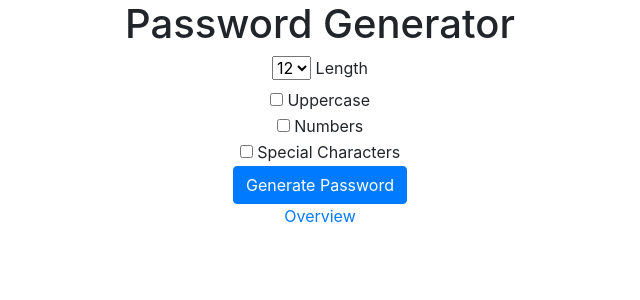
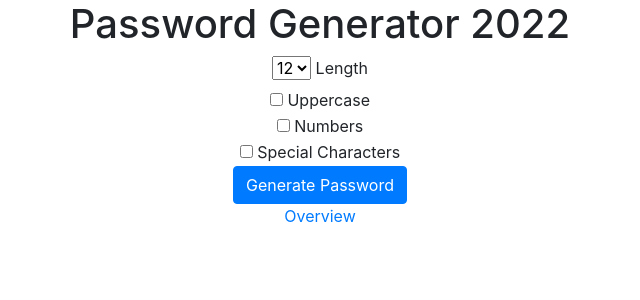
Before and after one commit to ivasykby/password-generator-project, a Django app: page / in a window 1280 px wide. Shown: the top 300 px of the page, without its empty margins (320-960 px from the left). Run offline with Django 4.2, Linux system fonts and the light colour scheme.

```diff
--- a/generator/templates/generator/home.html
+++ b/generator/templates/generator/home.html
@@ -1,7 +1,7 @@
 <link rel="stylesheet" href="https://cdn.jsdelivr.net/npm/bootstrap@4.6.1/dist/css/bootstrap.min.css" integrity="sha384-zCbKRCUGaJDkqS1kPbPd7TveP5iyJE0EjAuZQTgFLD2ylzuqKfdKlfG/eSrtxUkn" crossorigin="anonymous">
 
 <div class="container text-center">
-<h1>Password Generator</h1>
+<h1>Password Generator 2022</h1>
 
 <form action="{% url 'password' %}">
     <label>
```
